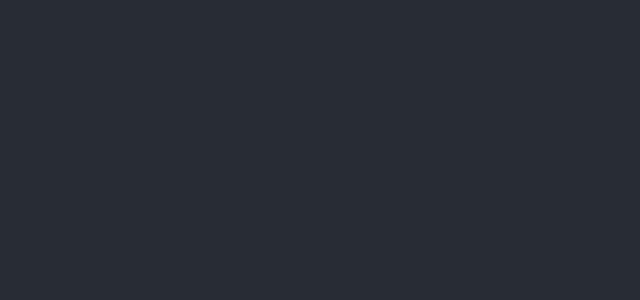
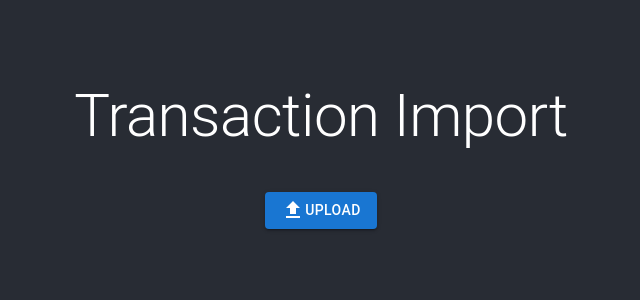
Before and after one commit to fepompeu/alura-challenge-backend, a React (Vite) app in the folder front/: page / in a window 1280 px wide. Shown: the top 300 px of the page, without its empty margins (319-959 px from the left). Built offline with nearby package versions, Linux system fonts and the light colour scheme.

Commit message:
feat: create home page

```diff
--- a/front/package.json
+++ b/front/package.json
@@ -11,6 +11,7 @@
   "dependencies": {
     "@emotion/react": "^11.9.0",
     "@emotion/styled": "^11.8.1",
+    "@mui/icons-material": "^5.6.1",
     "@mui/material": "^5.6.1",
     "react": "^18.0.0",
     "react-dom": "^18.0.0"
--- a/front/src/App.css
+++ b/front/src/App.css
@@ -2,41 +2,7 @@
   text-align: center;
 }
 
-.App-logo {
-  height: 40vmin;
-  pointer-events: none;
+.App-header {
+  margin-bottom: 5vh;
+  color: white
 }
-
-@media (prefers-reduced-motion: no-preference) {
-  .App-logo {
-    animation: App-logo-spin infinite 20s linear;
-  }
-}
-
-.App-header {
-  background-color: #282c34;
-  min-height: 100vh;
-  display: flex;
-  flex-direction: column;
-  align-items: center;
-  justify-content: center;
-  font-size: calc(10px + 2vmin);
-  color: white;
-}
-
-.App-link {
-  color: #61dafb;
-}
-
-@keyframes App-logo-spin {
-  from {
-    transform: rotate(0deg);
-  }
-  to {
-    transform: rotate(360deg);
-  }
-}
-
-button {
-  font-size: calc(10px + 2vmin);
-}
--- a/front/src/App.tsx
+++ b/front/src/App.tsx
@@ -1,9 +1,18 @@
+import { Container, Typography } from '@mui/material'
+import UploadButton from './upload'
 import './App.css'
 
 function App() {
   return (
     <div className="App">
-      <header className="App-header" />
+      <header className="App-header">
+        <Typography variant="h2" component="h2">
+          Transaction Import
+        </Typography>
+      </header>
+      <Container maxWidth="sm">
+        <UploadButton />
+      </Container>
     </div>
   )
 }
--- a/front/src/index.css
+++ b/front/src/index.css
@@ -1,5 +1,7 @@
 body {
   margin: 0;
+  padding: 10vh;
+  background-color: #282c34;
   font-family: -apple-system, BlinkMacSystemFont, 'Segoe UI', 'Roboto', 'Oxygen',
     'Ubuntu', 'Cantarell', 'Fira Sans', 'Droid Sans', 'Helvetica Neue',
     sans-serif;
--- /dev/null
+++ b/front/src/upload.tsx
@@ -0,0 +1,27 @@
+import { styled } from '@mui/material/styles'
+import Button from '@mui/material/Button'
+import FileUploadIcon from '@mui/icons-material/FileUpload'
+import Stack from '@mui/material/Stack'
+
+const Input = styled('input')({
+  display: 'none',
+})
+
+export default function UploadButton() {
+  return (
+    <Stack
+      direction="row"
+      alignItems="center"
+      spacing={2}
+      justifyContent="center"
+    >
+      <label htmlFor="contained-button-file">
+        <Input accept=".csv" id="contained-button-file" multiple type="file" />
+        <Button variant="contained" component="span">
+          <FileUploadIcon />
+          Upload
+        </Button>
+      </label>
+    </Stack>
+  )
+}
```
Also changed, not shown: 1 other file (tests, documents, lock files or other folders).
